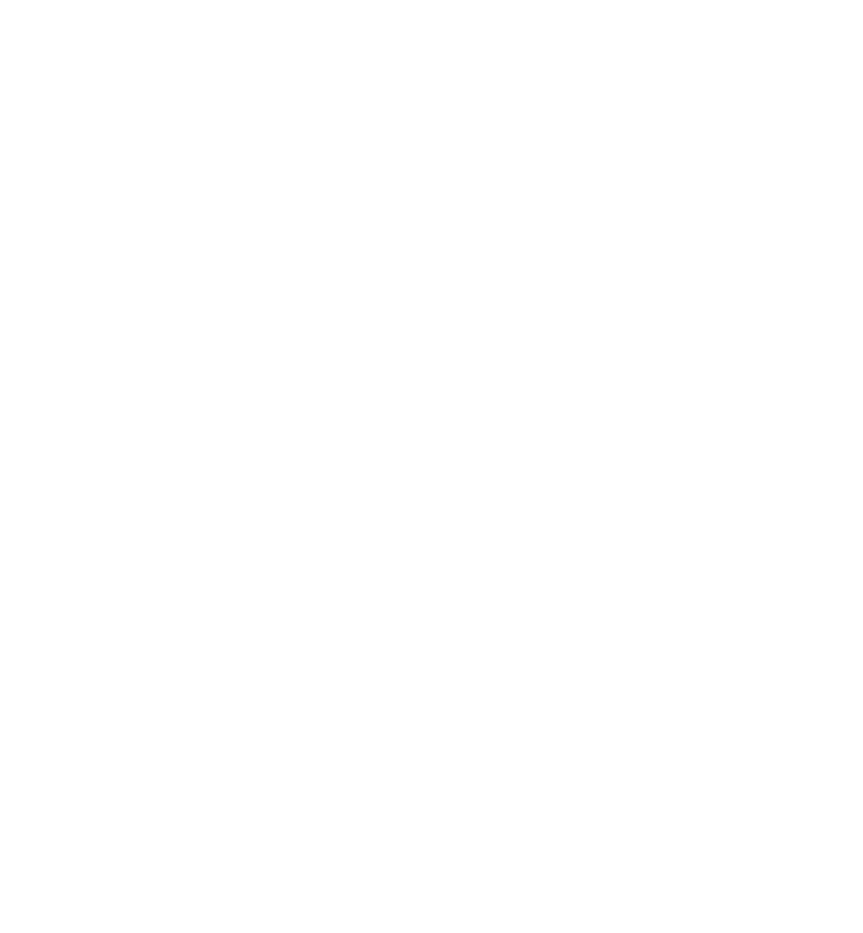
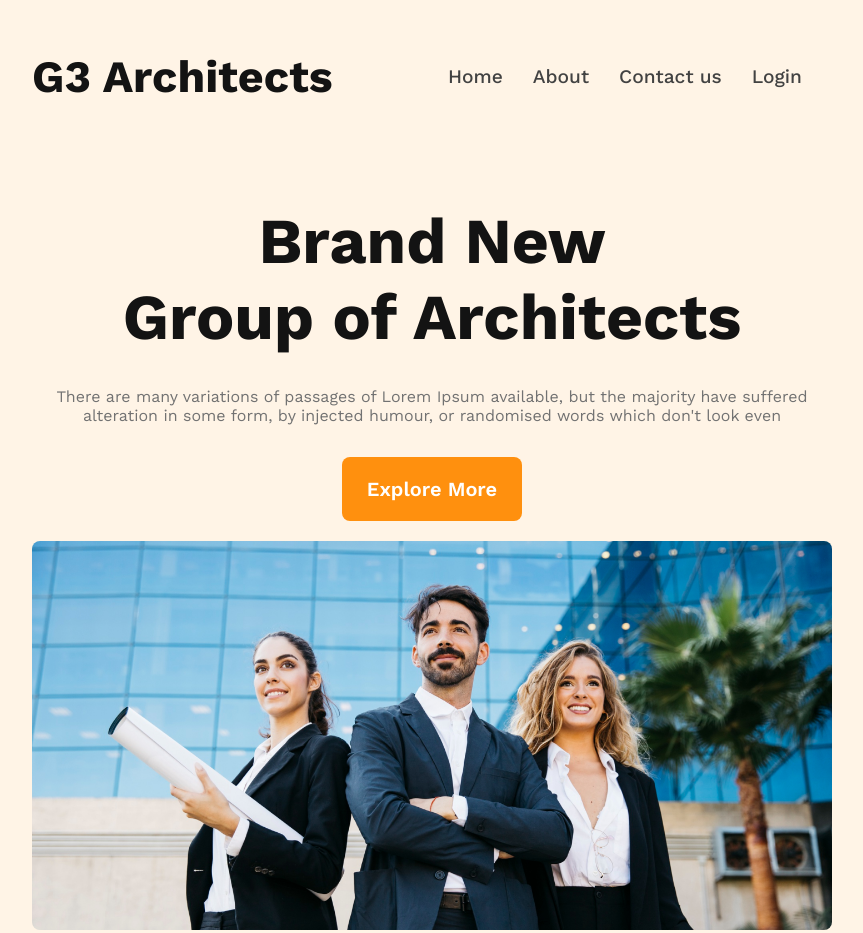
Before and after one commit to turzacse/Architect-website, a plain HTML site: page index.html in a window 1280 px wide. Shown: the whole page, without its empty margins (208-1071 px from the left). Before the commit the page ends 800 px from the top, so only its background shows below. Drawn offline with nearby package versions, Linux system fonts and the light colour scheme.

Commit message:
complete header section without responsive

```diff
--- a/index.html
+++ b/index.html
@@ -4,12 +4,38 @@
     <meta charset="UTF-8">
     <meta name="viewport" content="width=device-width, initial-scale=1.0">
     <title>Architect Website</title>
+
+
+    <link rel="preconnect" href="https://fonts.googleapis.com">
+    <link rel="preconnect" href="https://fonts.gstatic.com" crossorigin>
+    <link href="https://fonts.googleapis.com/css2?family=Work+Sans:wght@400;500;600;700;800&display=swap" rel="stylesheet">
     <!-- link css file  -->
     <link rel="stylesheet" href="style/architect.css">
 </head>
 <body>
     <header>
+       <!-- nav ber section  -->
+       <nav>
+         <h3>G3 Architects</h3>
+         <ul>
+            <li><a href="" class="deco">Home</a></li>
+            <li><a href="" class="deco">About</a></li>
+            <li><a href="" class="deco">Contact us</a></li>
+            <li><a href="" class="deco"> Login</a></li>
+         </ul>
+       </nav>
 
+       <!-- banner section  -->
+       <section>
+         <div class="banner">
+           <div class="banner-content">
+            <h2 class="banner-title"> Brand New <br> Group of Architects</h2>
+            <p class="banner-desc">There are many variations of passages of Lorem Ipsum available, but the majority have suffered alteration in some form, by injected humour, or randomised words which don't look even</p>
+            <button class="btn-primary">Explore More</button>
+           </div>
+            <img src="images/banner.png" alt="">
+         </div>
+       </section>
     </header>
     <main>
 
--- a/style/architect.css
+++ b/style/architect.css
@@ -0,0 +1,88 @@
+/* header section design  */
+* {
+    margin: 0px;
+    font-family: 'Lato', sans-serif;
+    font-family: 'Open Sans', sans-serif;
+    font-family: 'Work Sans', sans-serif;
+}
+.btn-primary {
+    border-radius: 8px;
+    background: #FF900E;
+    border: 0;
+    width: 11.25rem;
+    height: 4rem;
+    color: #FFF;
+    text-align: center;
+    font-size: 1.25rem;
+    font-weight: 600;
+    cursor: pointer;
+}
+
+.deco {
+    text-decoration: none;
+    color: #424242;
+}
+
+header {
+    background-color: rgba(255, 144, 14, 0.10);
+    padding: 50px 240px;
+    max-height: 1300px;
+}
+
+nav {
+    display: flex;
+    justify-content: space-between;
+    align-items: center;
+}
+
+nav>ul {
+    display: flex;
+}
+
+nav>ul>li {
+    justify-content: center;
+    list-style: none;
+    margin-right: 30px;
+    color: #424242;
+    text-align: center;
+    font-size: 1.2rem;
+    font-weight: 500;
+}
+
+nav>h3 {
+    color: #131313;
+    text-align: center;
+    font-size: 2.8rem;
+    font-weight: 700;
+}
+
+
+/* banner section design  */
+.banner {
+    margin-top: 100px;
+}
+
+.banner-content {
+    max-width: 800px;
+    text-align: center;
+    margin: 0 auto;
+}
+
+.banner-title {
+    color: #131313;
+    font-size: 4rem;
+    font-weight: 700;
+}
+
+.banner-desc {
+    color: #727272;
+    font-size: 1rem;
+    font-weight: 400;
+    margin: 2rem 0;
+}
+
+.banner img{
+    border-radius: 8px;
+    margin-top: 20px;
+    width: 100%;
+}
```
